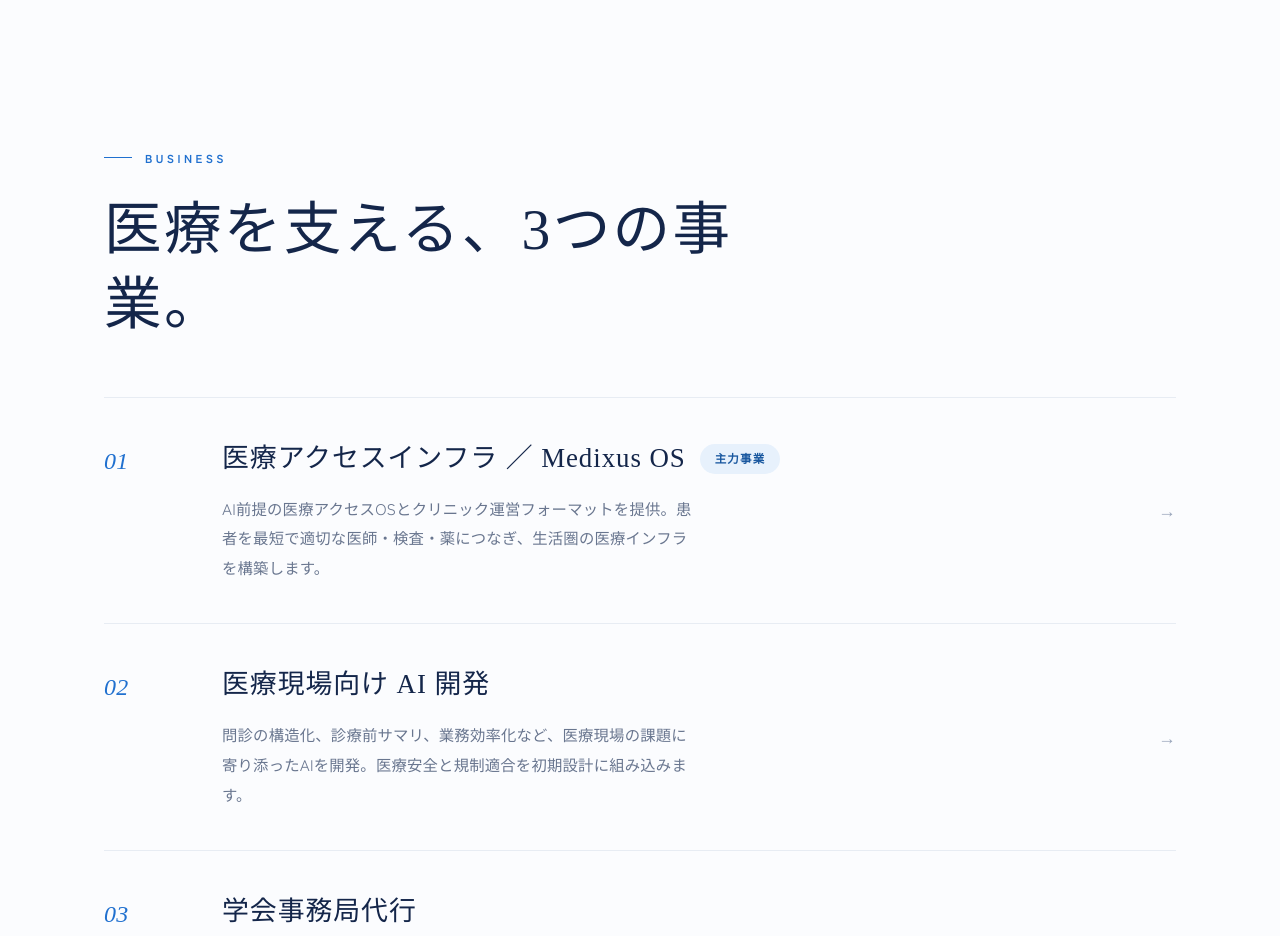
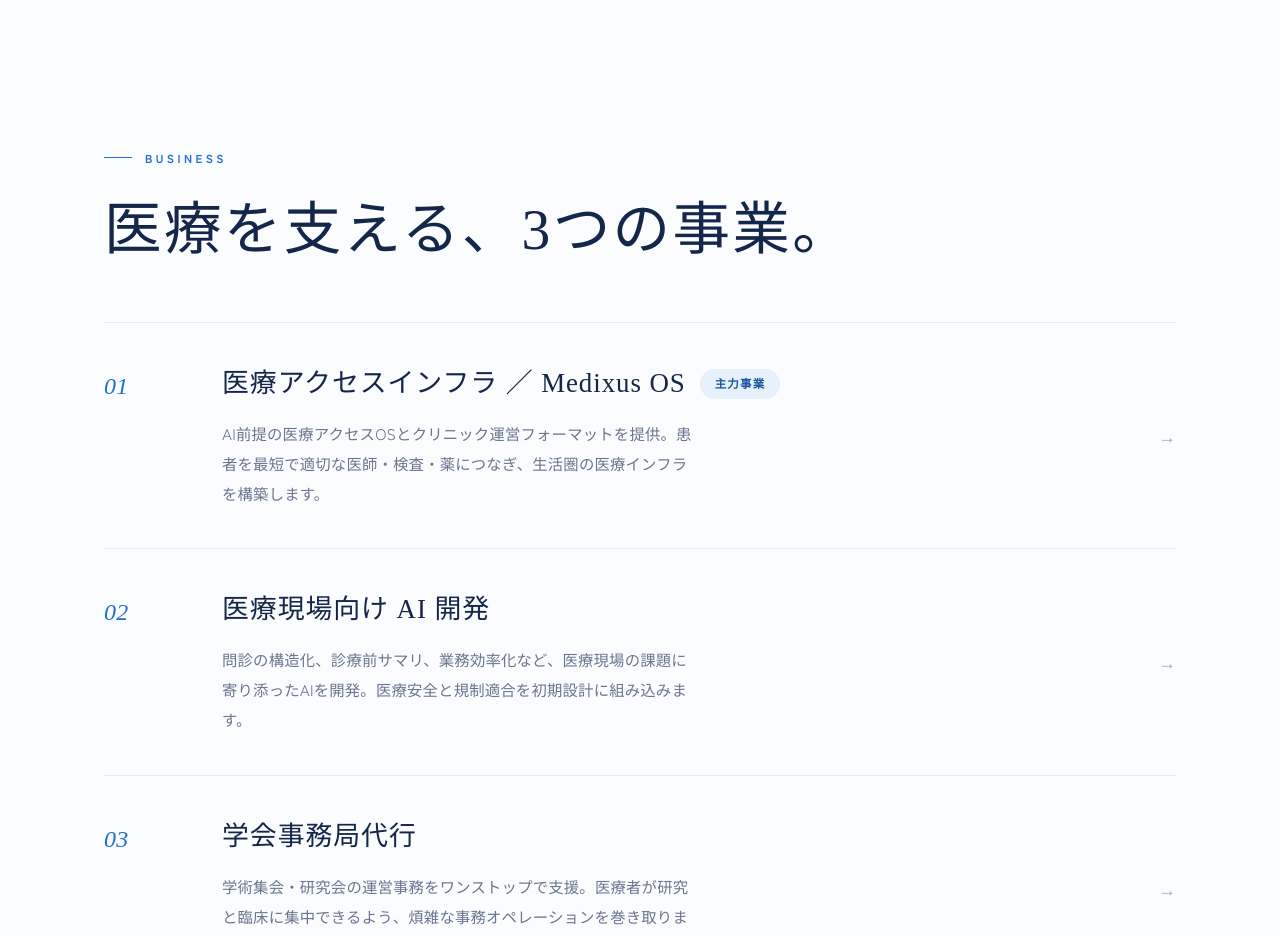
Before and after one commit to medixus-inc/Medixus-HP, a plain HTML site: page index.html in a window 1280 px wide. Shown: the part 3380-4316 px from the top of the page. Drawn offline with Linux system fonts and the light colour scheme; a web font is replaced by a local one.

Commit message:
Keep business heading on one line

```diff
--- a/index.html
+++ b/index.html
@@ -104,9 +104,9 @@
 <!-- BUSINESS DOMAINS -->
 <section class="section canvas">
   <div class="wrap">
-    <div class="sec-head reveal">
+    <div class="sec-head business-head reveal">
       <span class="eyebrow">Business</span>
-      <h2 class="h1">医療を支える、3つの事業。</h2>
+      <h2 class="h1 business-heading">医療を支える、3つの事業。</h2>
     </div>
     <div class="idx mt-l reveal">
       <a class="idx-row linked" href="business.html#os">
--- a/styles.css
+++ b/styles.css
@@ -219,6 +219,11 @@
 .sec-head.center { margin: 0 auto; text-align: center; }
 .sec-head .eyebrow { margin-bottom: 24px; }
 .sec-head h2 { margin-bottom: 22px; }
+.business-head { max-width: none; }
+.business-heading { white-space: nowrap; }
+@media (max-width: 720px){
+  .business-heading { white-space: normal; }
+}
 
 /* ---------- Grid ---------- */
 .grid { display: grid; gap: 24px; }
```
